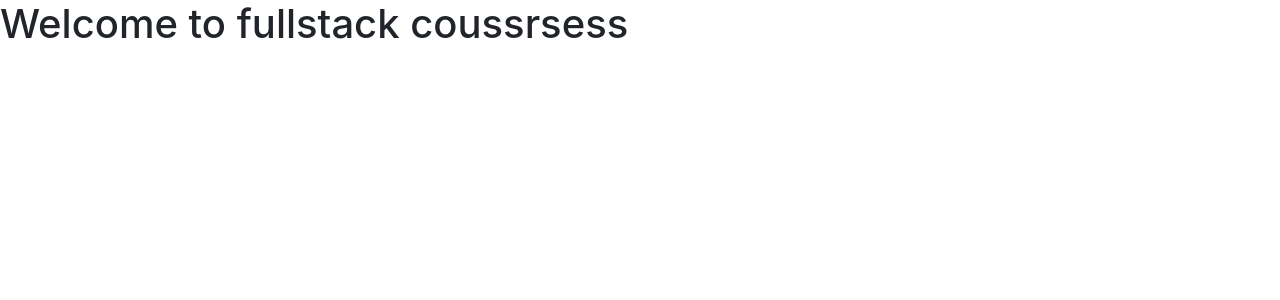
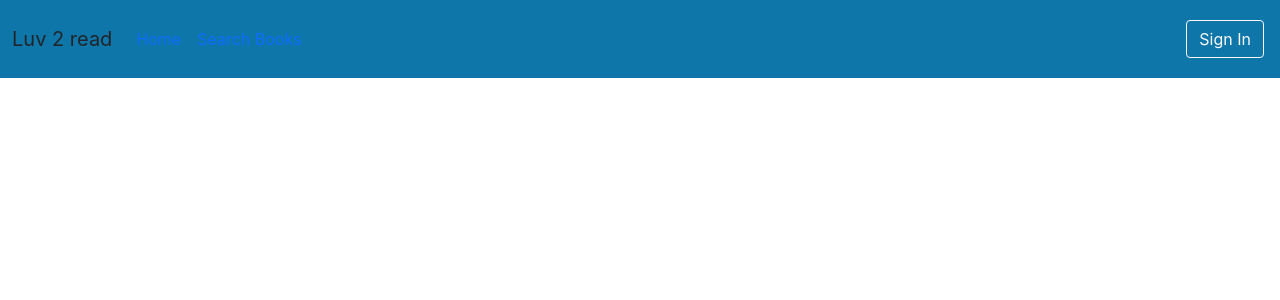
Before and after one commit to cadakris/react-library, a React (Create React App) app: page / in a window 1280 px wide. Shown: the top 300 px of the page. Built offline with nearby package versions, Linux system fonts and the light colour scheme.

Commit message:
Added a navbar with CSS and bootstrap

```diff
--- a/src/App.tsx
+++ b/src/App.tsx
@@ -3,9 +3,37 @@
 
 function App() {
   return (
-    <div className="App">
-      <h1>Welcome to fullstack coussrsess</h1>
-    </div>
+    <>
+      <nav className='navbar navbar-expand-lg nabvar-dark main-color py-3'>
+        <div className='container-fluid'>
+          <span className='navbar-brand'>Luv 2 read</span>
+          <button className='navbar-toggler' type='button'
+            data-bs-toggle='collapse' data-bs-targets='#navbarNavDropdown'
+            aria-controls='navbarNavDropdown' aria-expanded='false'
+            aria-label='Toggle Navigation'
+            >
+              <span className='navbar-toggler-icon'></span>
+            </button>
+            <div className='collapse navbar-collapse' id='navbarNavDropdown'>
+              <ul className='navbar-nav'>
+                <li className='nav-item'>
+                  <a className='nav-link' href='#'>Home</a>
+                </li>
+                <li className='nav-item'>
+                  <a className='nav-link' href='#'>Search Books</a>
+                </li>
+              </ul>
+
+              <ul className='navbar-nav ms-auto'>
+                <li className='nav-item m-1'>
+                  <a type='button' className='btn btn-outline-light' href='#'>Sign In</a>
+                </li>
+              </ul>
+            </div>
+        </div>
+
+      </nav>
+    </>
   );
 }
 
```
